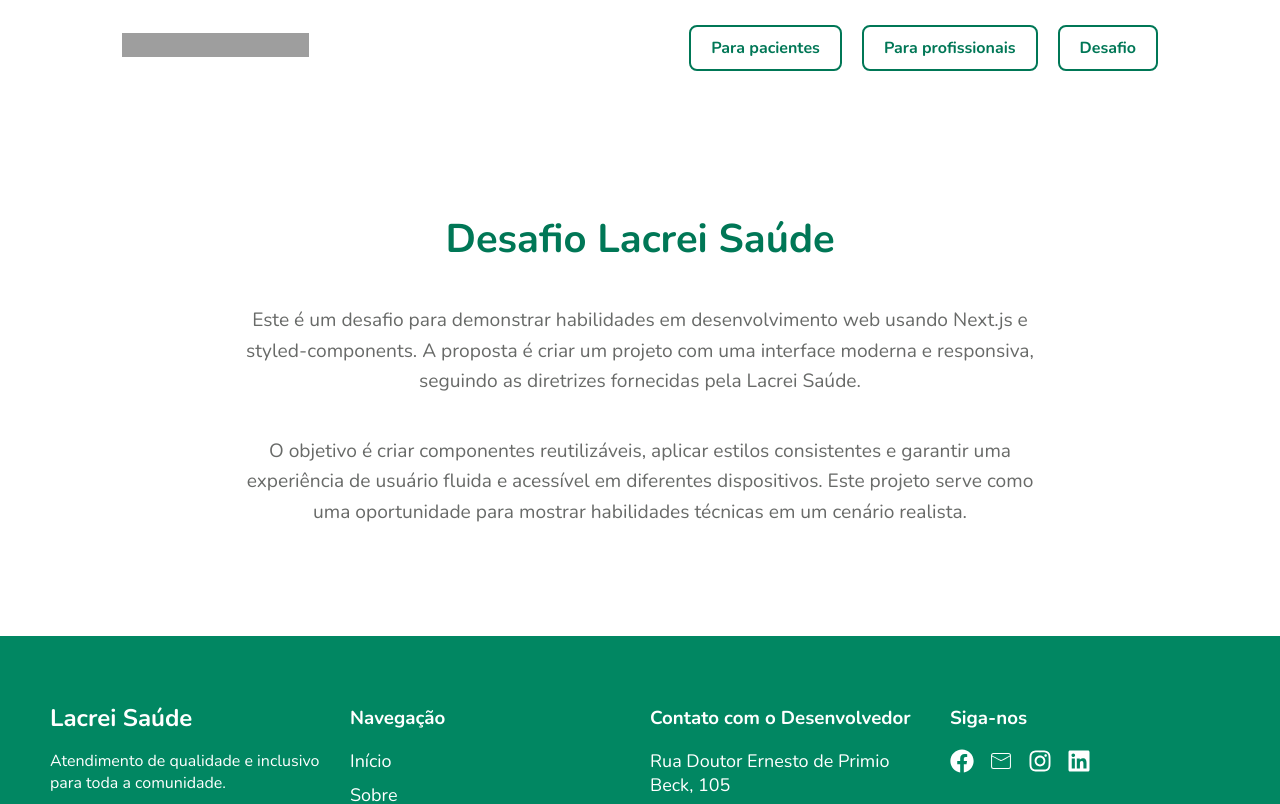
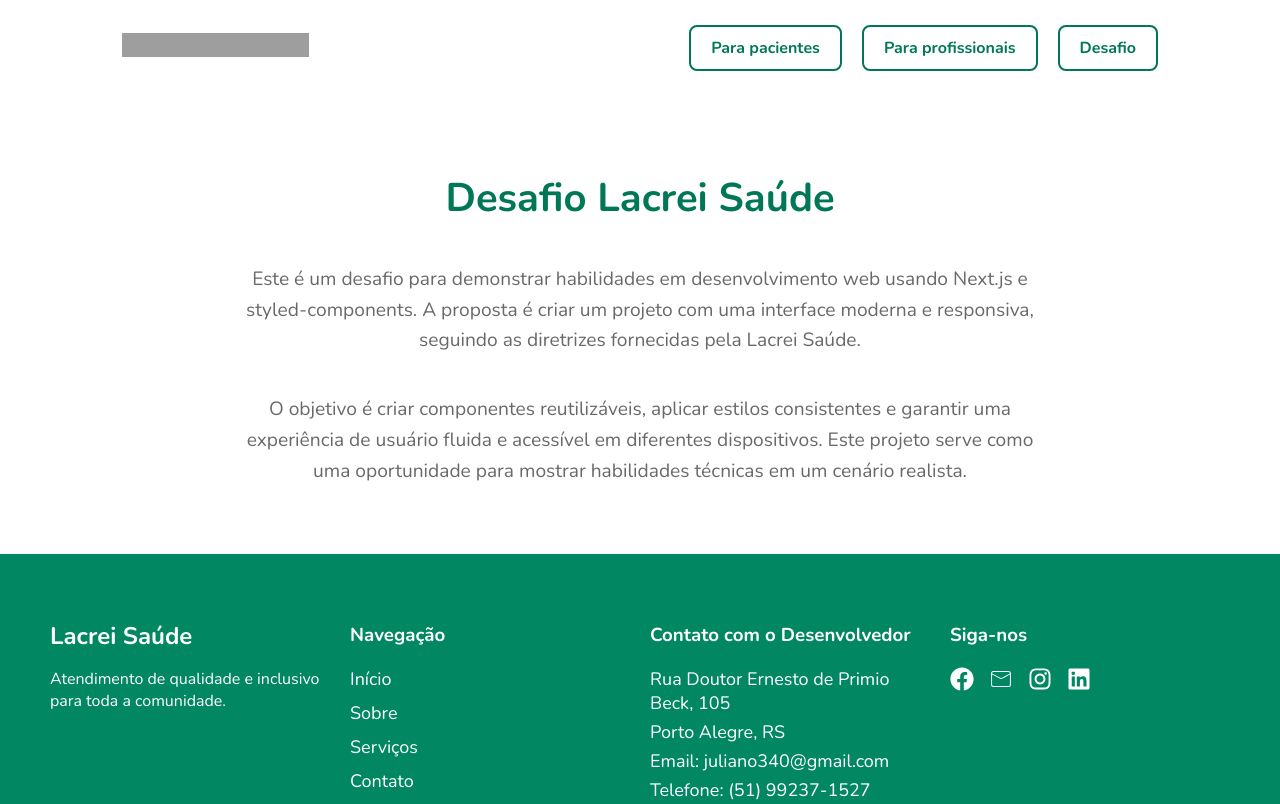
Before and after one commit to juliano340/desafio_lacrei_saude, a Next.js app: page /desafio in a window 1280 px wide. Shown: the top 804 px of the page. Built offline with nearby package versions, Linux system fonts and the light colour scheme; grey boxes are pictures that could not be loaded.

Commit message:
Ajustando posicionamento de footer.

```diff
--- a/src/pages/desafio.tsx
+++ b/src/pages/desafio.tsx
@@ -2,16 +2,22 @@
 import Header from '@/components/Header';
 import React from 'react';
 import styled from 'styled-components';
+
+const Wrapper = styled.div`
+  display: flex;
+  flex-direction: column;
+  min-height: 100vh;
+`;
 
 const Container = styled.div`
   padding: 20px;
   max-width: 800px;
   margin: 0 auto;
   text-align: center;
-  min-height: 500px;
+  flex: 1; /* Faz o container crescer e ocupar o espaço disponível */
   display: flex;
   flex-direction: column;
-  justify-content: center
+  justify-content: center;
 `;
 
 const Title = styled.h1`
@@ -30,6 +36,7 @@
   return (
     <>
       <Header />
+      <Wrapper>
         <Container>
           <Title>Desafio Lacrei Saúde</Title>
           <Text>
@@ -43,6 +50,7 @@
           </Text>
         </Container>
         <Footer />
+      </Wrapper>
     </>
   );
 };
```
Lines whose indentation alone changed are shown as unchanged.
